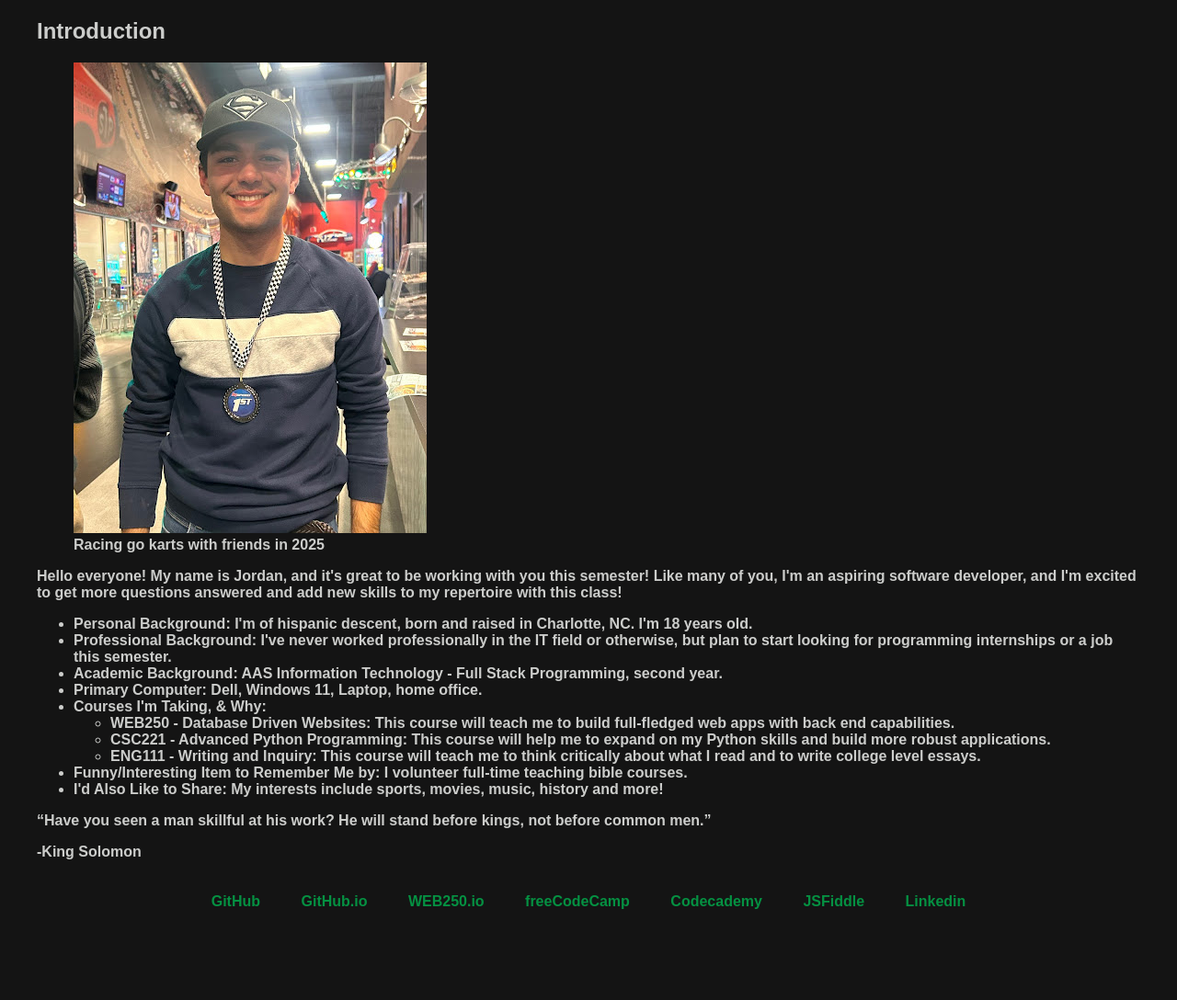
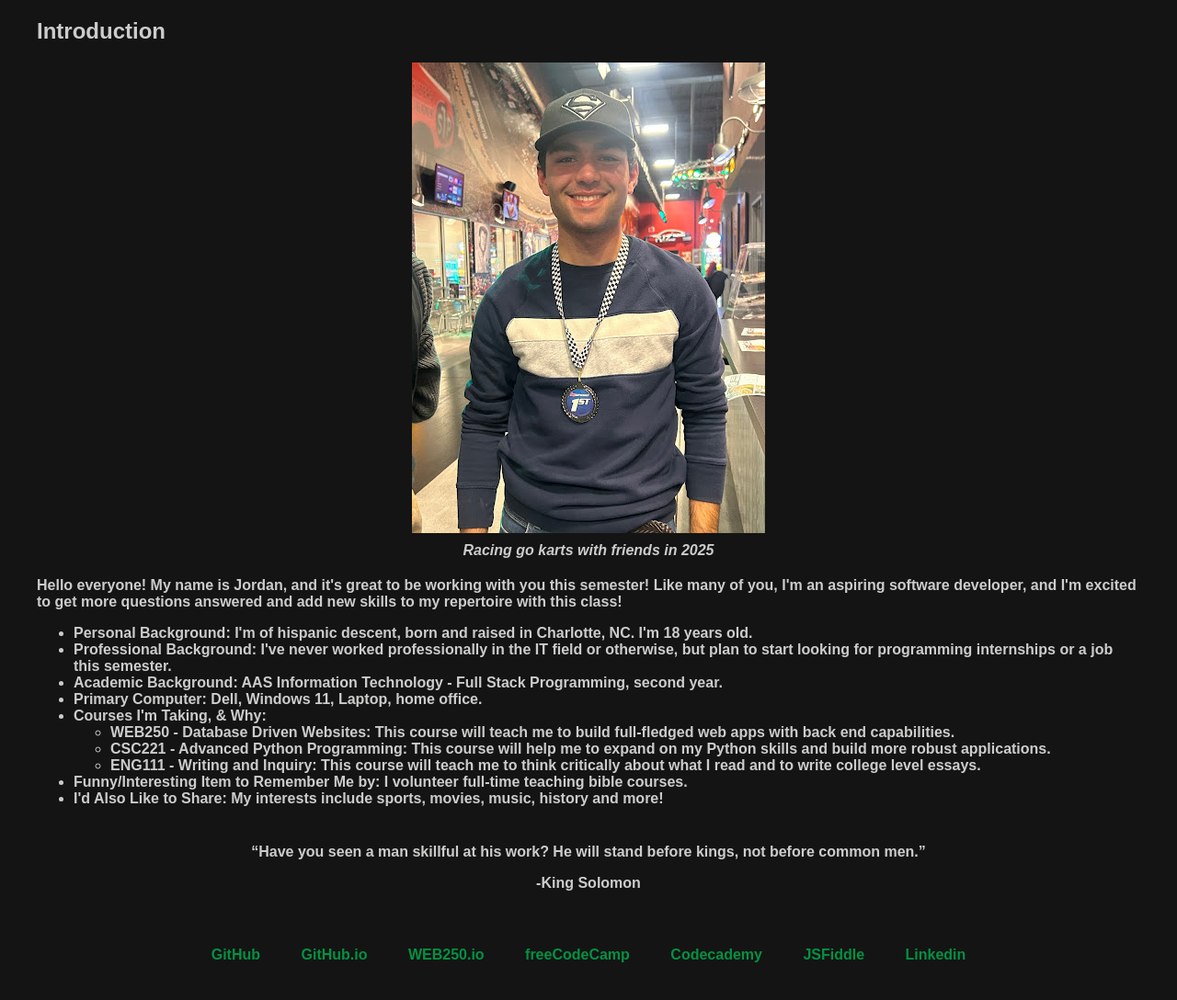
Before and after one commit to jperez93CP/web250, a PHP site: page /introduction.html in a window 1280 px wide. Shown: the part 174-1262 px from the top of the page at 92% size. Before the commit the page ends 1163 px from the top, so only its background shows below. Run offline with PHP 8.4, Linux system fonts and the light colour scheme.

Commit message:
Intro Page Styles

```diff
--- a/introduction.html
+++ b/introduction.html
@@ -17,7 +17,7 @@
     </header>
     <main>
       <h2>Introduction</h2>
-      <figure>
+      <figure id="intro-fig">
         <img src="images/intro.jpg" alt="Jordan Perez" />
         <figcaption>Racing go karts with friends in 2025</figcaption>
       </figure>
--- a/styles/default.css
+++ b/styles/default.css
@@ -40,3 +40,23 @@
 .signature {
     font-style: italic;
 }
+
+/* Intro Page Styles */
+
+#intro-fig {
+    display: flex;
+    flex-direction: column;
+    align-items: center;
+    text-align: center;
+    margin: 20px 0;
+}
+
+#intro-fig figcaption {
+    margin-top: 10px;
+    font-style: italic;
+}
+
+#intro-quote {
+    text-align: center;
+    margin: 40px 0;
+}
```
